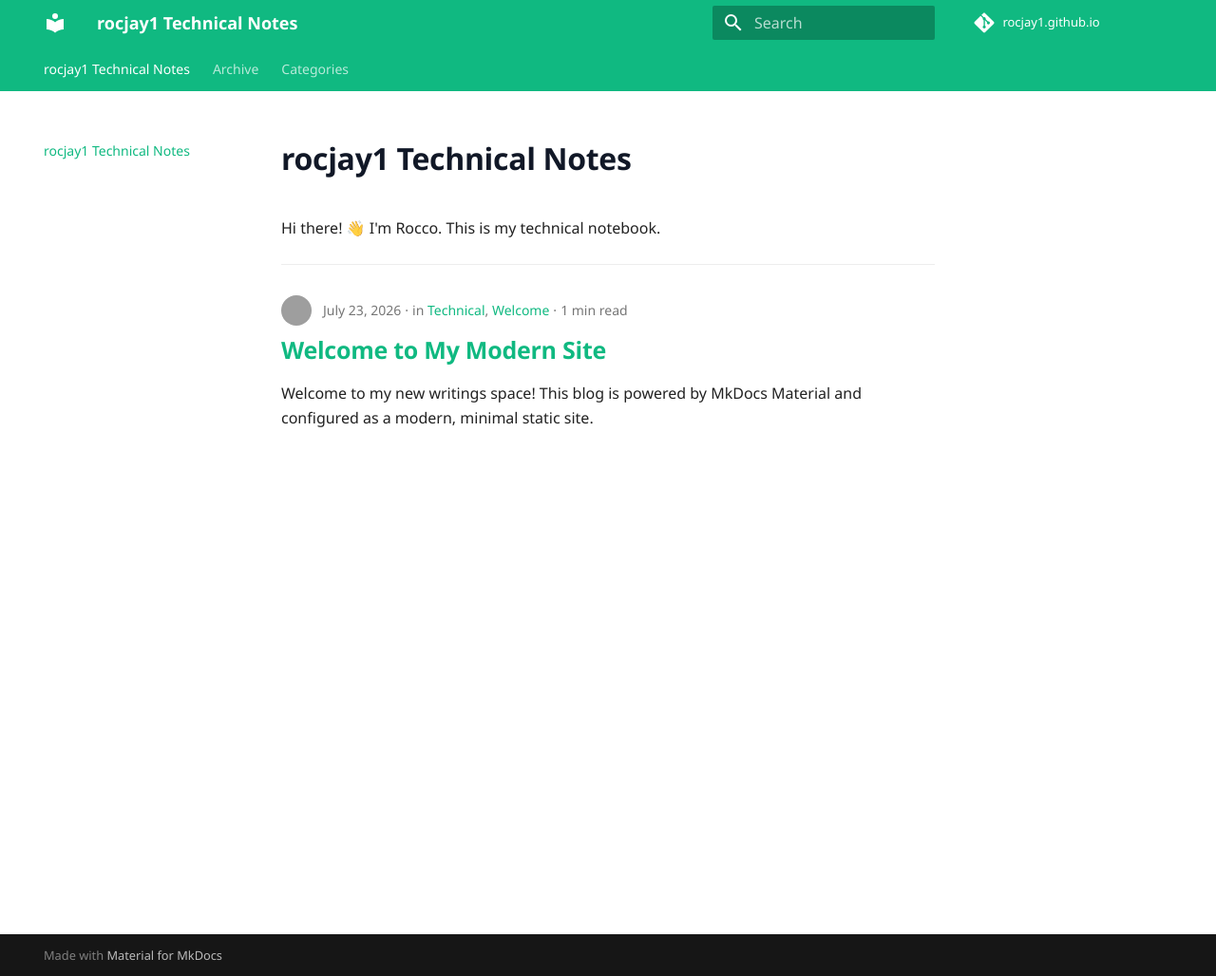
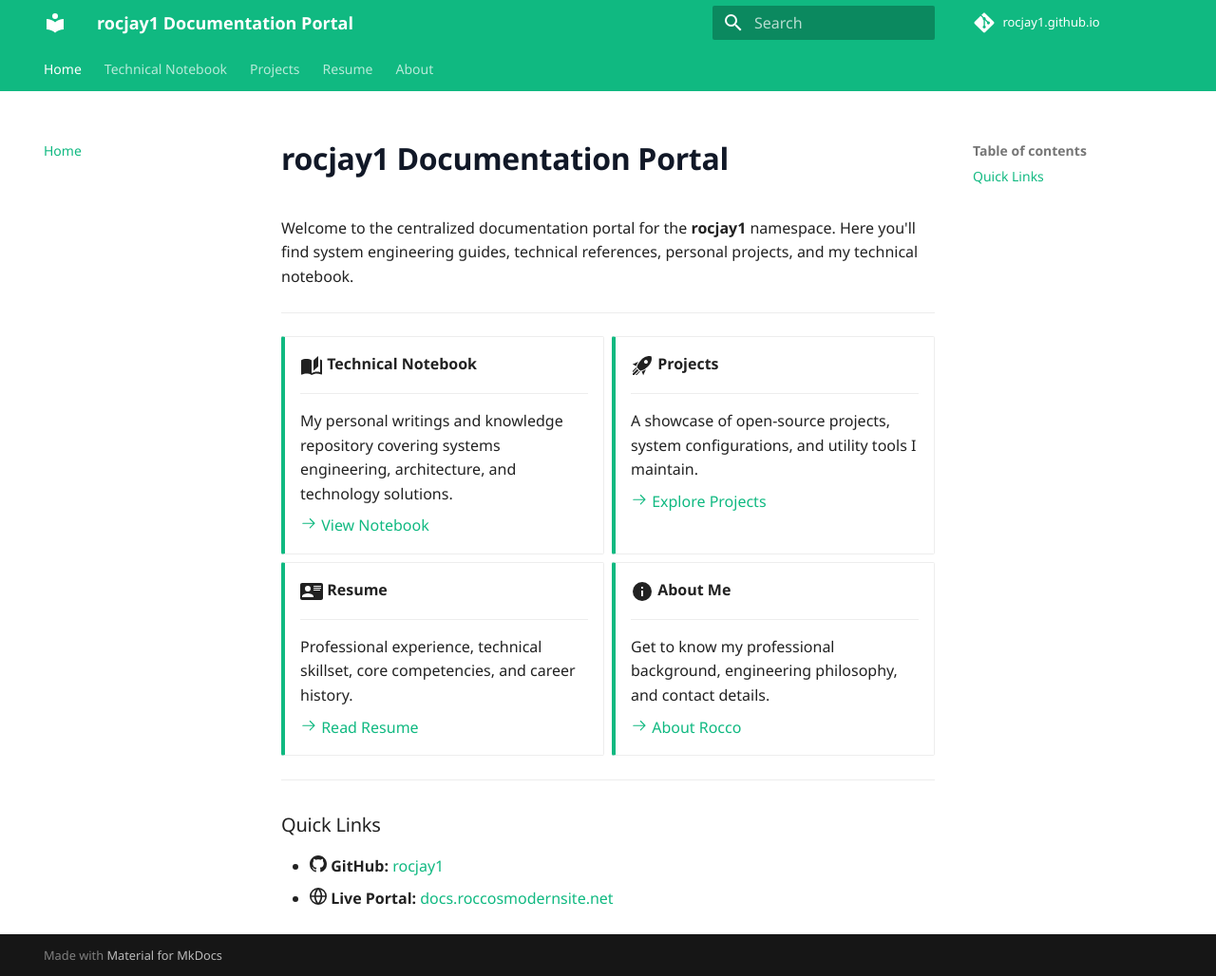
Before and after one commit to rocjay1/rocjay1.github.io, an MkDocs documentation site: the page built from docs/index.md, in a window 1280 px wide and 1028 px high. Shown: the whole window at 95% size. Built offline with MkDocs 1.6.1 and Material for MkDocs 9.7.7, drawn with Linux system fonts in a browser that asks for light colours; some web fonts are replaced; comment, search, counter and statistics services are not loaded; grey boxes are pictures that could not be loaded.

Commit message:
feat(portal): generalize documentation portal and nest technical notebook

```diff
--- a/docs/index.md
+++ b/docs/index.md
@@ -1,5 +1,48 @@
-# rocjay1 Technical Notes
+# rocjay1 Documentation Portal
 
-Hi there! 👋 I'm Rocco. This is my technical notebook.
+Welcome to the centralized documentation portal for the **rocjay1** namespace. Here you'll find system engineering guides, technical references, personal projects, and my technical notebook.
 
 ---
+
+<div class="grid cards" markdown>
+
+-   :material-book-open-page-variant:{ .lg .middle } **Technical Notebook**
+
+    ---
+
+    My personal writings and knowledge repository covering systems engineering, architecture, and technology solutions.
+
+    [:octicons-arrow-right-24: View Notebook](notebook/index.md)
+
+-   :material-rocket-launch:{ .lg .middle } **Projects**
+
+    ---
+
+    A showcase of open-source projects, system configurations, and utility tools I maintain.
+
+    [:octicons-arrow-right-24: Explore Projects](projects.md)
+
+-   :material-card-account-details:{ .lg .middle } **Resume**
+
+    ---
+
+    Professional experience, technical skillset, core competencies, and career history.
+
+    [:octicons-arrow-right-24: Read Resume](resume.md)
+
+-   :material-information:{ .lg .middle } **About Me**
+
+    ---
+
+    Get to know my professional background, engineering philosophy, and contact details.
+
+    [:octicons-arrow-right-24: About Rocco](about.md)
+
+</div>
+
+---
+
+### Quick Links
+
+-   :octicons-mark-github-16: **GitHub:** [rocjay1](https://github.com/rocjay1)
+-   :octicons-globe-16: **Live Portal:** [docs.roccosmodernsite.net](https://docs.roccosmodernsite.net/)
--- /dev/null
+++ b/docs/notebook/index.md
@@ -0,0 +1,5 @@
+# Technical Notebook
+
+Welcome to my technical notebook. This is a space where I document system engineering guides, technical solutions, and various notes.
+
+---
--- a/mkdocs.yml
+++ b/mkdocs.yml
@@ -1,4 +1,4 @@
-site_name: rocjay1 Technical Notes
+site_name: rocjay1 Documentation Portal
 site_url: https://docs.roccosmodernsite.net/
 repo_url: https://github.com/rocjay1/rocjay1.github.io
 repo_name: rocjay1.github.io
@@ -6,15 +6,16 @@ repo_name: rocjay1.github.io
 plugins:
   - search
   - blog:
-      blog_dir: .
-      post_dir: posts
+      blog_dir: notebook
+      post_dir: "{blog}/posts"
       archive_date_format: MMMM yyyy
 
 nav:
-  - Blog: index.md
-  # - About: about.md
-  # - Resume: resume.md
-  # - Projects: projects.md
+  - Home: index.md
+  - Technical Notebook: notebook/index.md
+  - Projects: projects.md
+  - Resume: resume.md
+  - About: about.md
 
 theme:
   name: material
```
Also changed, not shown: docs/about.md (added, +22 -0 lines), docs/projects.md (added, +38 -0 lines), docs/resume.md (added, +42 -0 lines), docs/notebook/.authors.yml (renamed from docs/.authors.yml), docs/notebook/posts/2026-07-23-welcome.md (renamed from docs/posts/2026-07-23-welcome.md).
